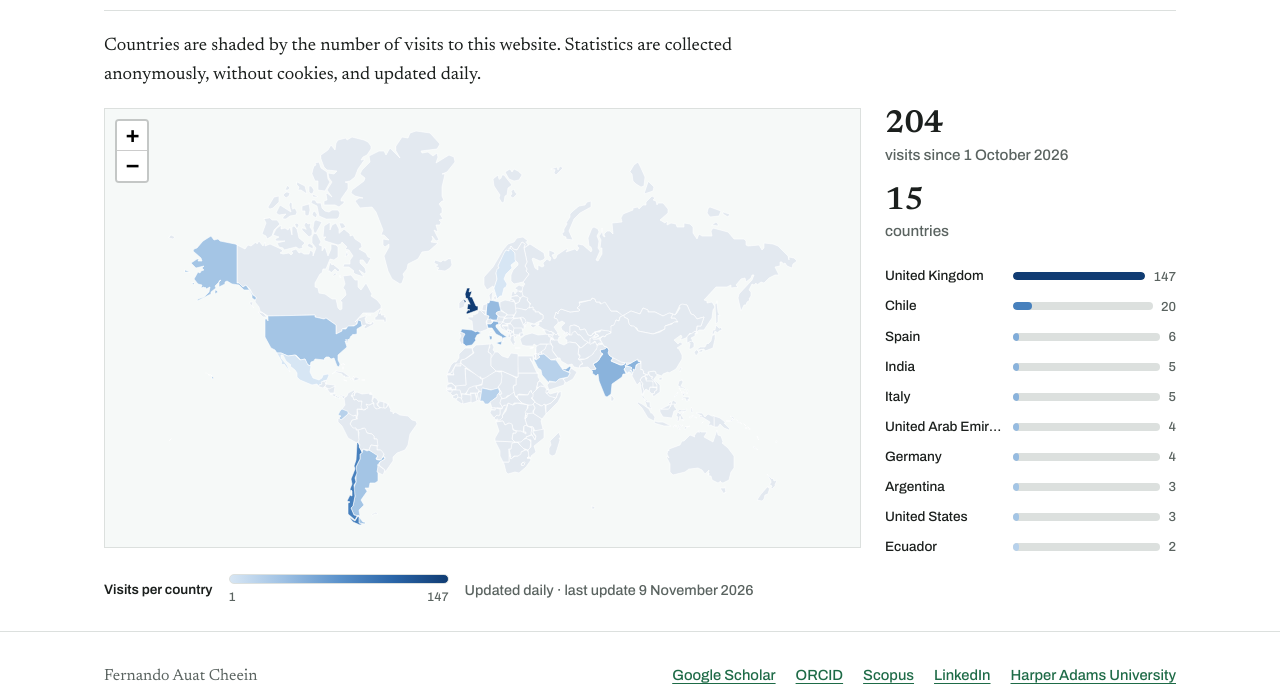
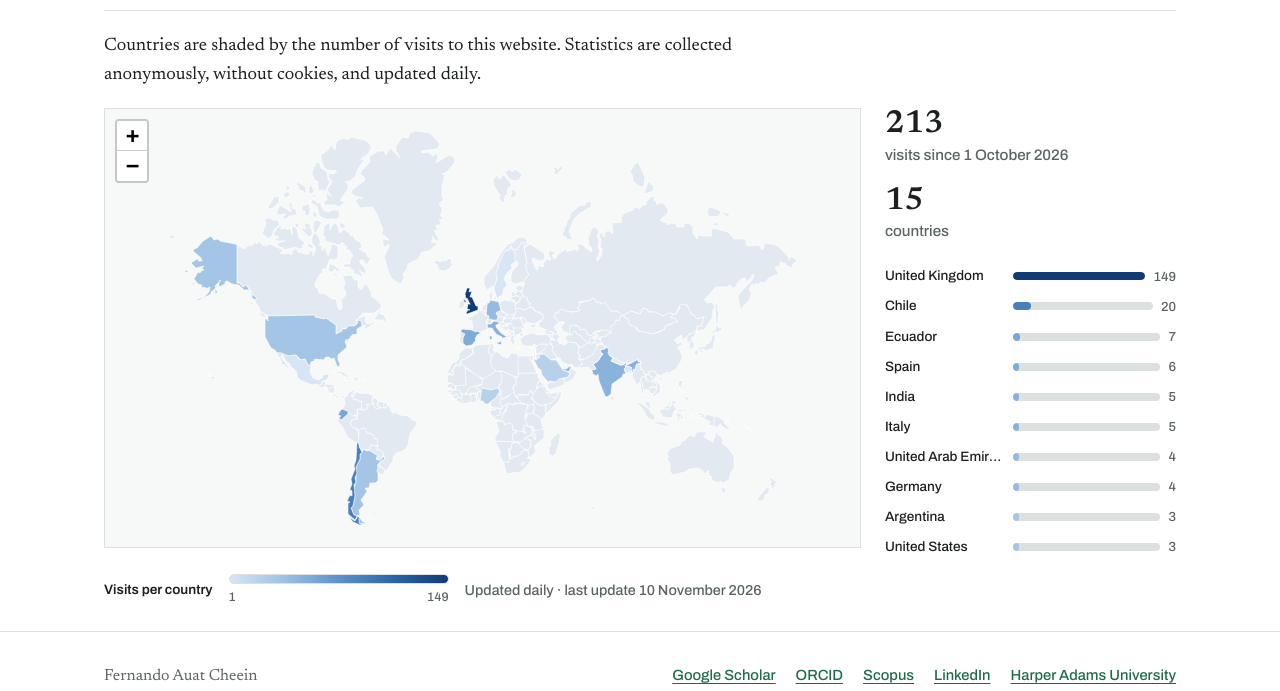
Before and after one commit to fauatcheein/fauatcheein, a Jekyll site: the page built from network.html, in a window 1280 px wide. Shown: the part 1126-1817 px from the top of the page. Built offline with Jekyll 4.4.1, drawn with Linux system fonts in a browser that asks for light colours.

Commit message:
Update visitor statistics

```diff
--- a/_data/visitors.json
+++ b/_data/visitors.json
@@ -1,10 +1,11 @@
 {
-  "updated": "2026-11-09T13:53:01Z",
+  "updated": "2026-11-10T13:27:34Z",
   "since": "2026-10-01",
-  "total": 204,
+  "total": 213,
   "countries": {
-    "GB": 147,
+    "GB": 149,
     "CL": 20,
+    "EC": 7,
     "ES": 6,
     "IN": 5,
     "IT": 5,
@@ -12,7 +13,6 @@
     "DE": 4,
     "AR": 3,
     "US": 3,
-    "EC": 2,
     "NG": 2,
     "SA": 2,
     "BD": 1,
@@ -22,6 +22,7 @@
   "names": {
     "GB": "United Kingdom",
     "CL": "Chile",
+    "EC": "Ecuador",
     "ES": "Spain",
     "IN": "India",
     "IT": "Italy",
@@ -29,7 +30,6 @@
     "DE": "Germany",
     "AR": "Argentina",
     "US": "United States",
-    "EC": "Ecuador",
     "NG": "Nigeria",
     "SA": "Saudi Arabia",
     "BD": "Bangladesh",
```
